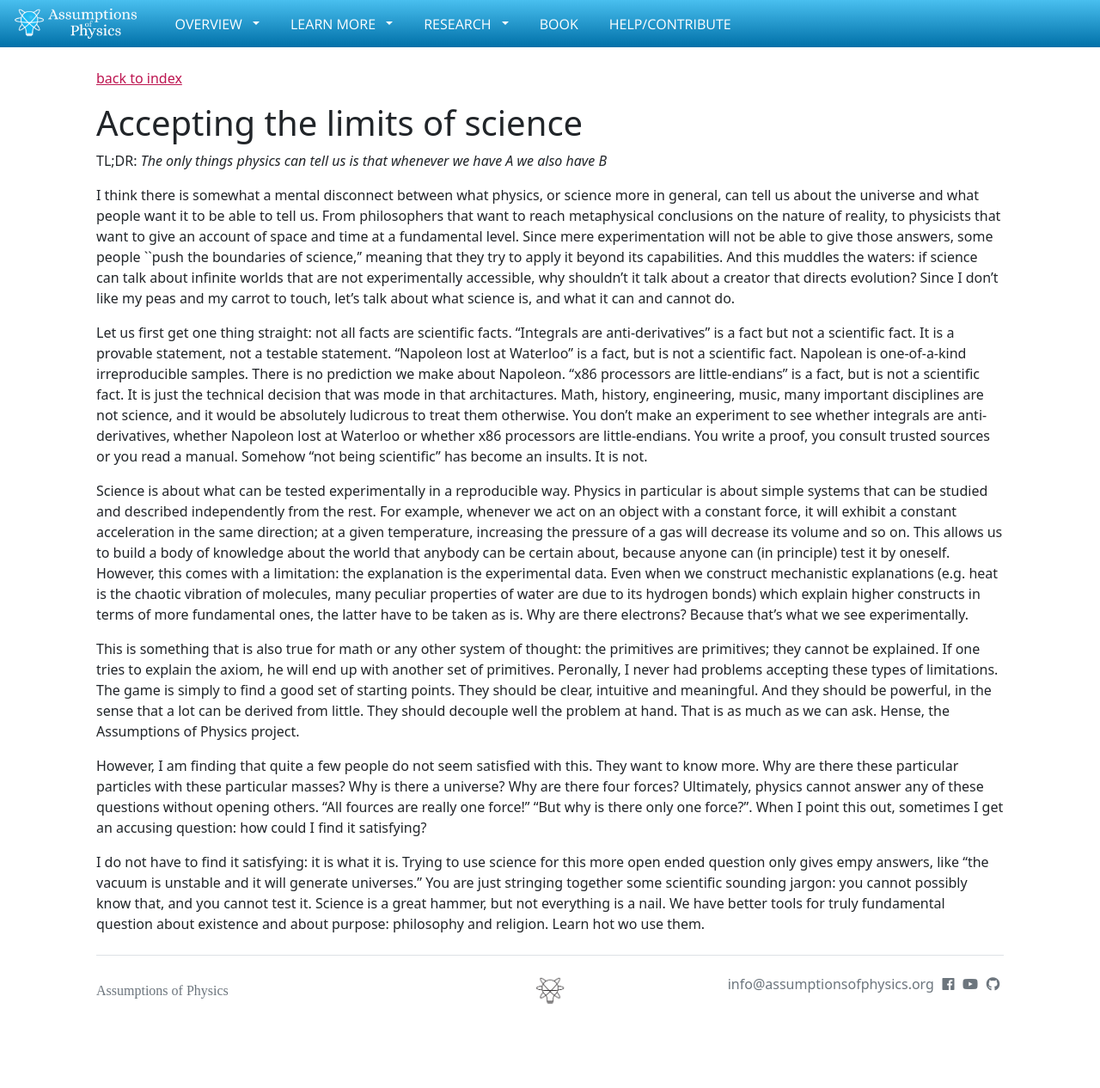
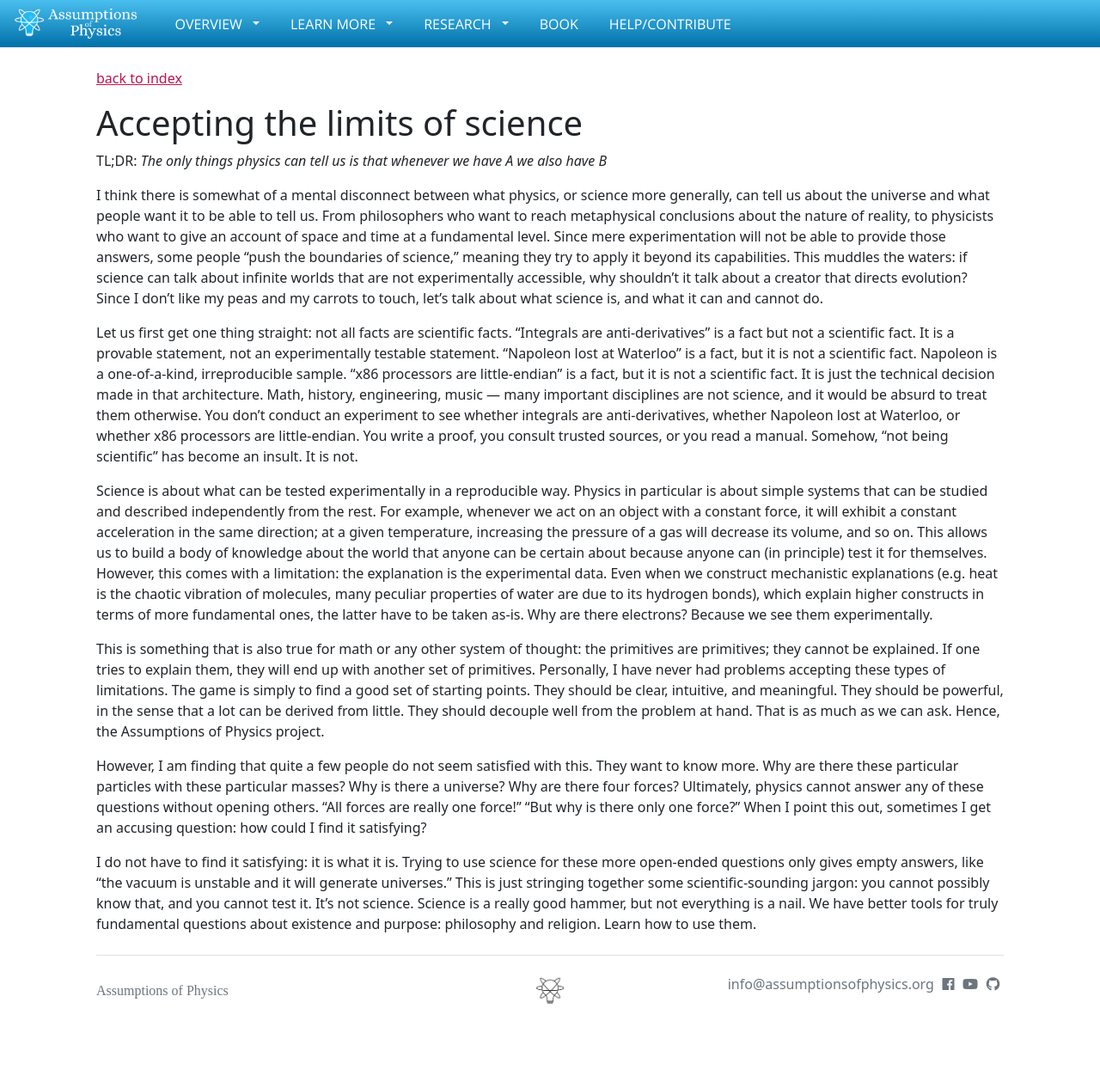
Before and after one commit to assumptionsofphysics/assumptionsofphysics.github.io, a Jekyll site: the page built from _essays/2024-12-15-accepting-limits-science.md, in a window 1280 px wide. Shown: the whole page at 86% size. Built offline with Jekyll 4.4.1, drawn with Linux system fonts in a browser that asks for light colours; nearby versions of some CDN libraries; some web fonts are replaced.

Commit message:
Proof read essay

```diff
--- a/_essays/2024-12-15-accepting-limits-science.md
+++ b/_essays/2024-12-15-accepting-limits-science.md
@@ -6,14 +6,14 @@ tags: [Philosophy of science]
 draft: true
 ---
 
-I think there is somewhat a mental disconnect between what physics, or science more in general, can tell us about the universe and what people want it to be able to tell us. From philosophers that want to reach metaphysical conclusions on the nature of reality, to physicists that want to give an account of space and time at a fundamental level. Since mere experimentation will not be able to give those answers, some people ``push the boundaries of science,'' meaning that they try to apply it beyond its capabilities. And this muddles the waters: if science can talk about infinite worlds that are not experimentally accessible, why shouldn't it talk about a creator that directs evolution? Since I don't like my peas and my carrot to touch, let's talk about what science is, and what it can and cannot do.
+I think there is somewhat of a mental disconnect between what physics, or science more generally, can tell us about the universe and what people want it to be able to tell us. From philosophers who want to reach metaphysical conclusions about the nature of reality, to physicists who want to give an account of space and time at a fundamental level. Since mere experimentation will not be able to provide those answers, some people "push the boundaries of science," meaning they try to apply it beyond its capabilities. This muddles the waters: if science can talk about infinite worlds that are not experimentally accessible, why shouldn't it talk about a creator that directs evolution? Since I don't like my peas and my carrots to touch, let's talk about what science is, and what it can and cannot do.
 
-Let us first get one thing straight: not all facts are scientific facts. "Integrals are anti-derivatives" is a fact but not a scientific fact. It is a provable statement, not a testable statement.  "Napoleon lost at Waterloo" is a fact, but is not a scientific fact. Napolean is one-of-a-kind irreproducible samples. There is no prediction we make about Napoleon. "x86 processors are little-endians" is a fact, but is not a scientific fact. It is just the technical decision that was mode in that architactures. Math, history, engineering, music, many important disciplines are not science, and it would be absolutely ludicrous to treat them otherwise. You don't make an experiment to see whether integrals are anti-derivatives, whether Napoleon lost at Waterloo or whether x86 processors are little-endians. You write a proof, you consult trusted sources or you read a manual. Somehow "not being scientific" has become an insults. It is not.
+Let us first get one thing straight: not all facts are scientific facts. "Integrals are anti-derivatives" is a fact but not a scientific fact. It is a provable statement, not an experimentally testable statement. "Napoleon lost at Waterloo" is a fact, but it is not a scientific fact. Napoleon is a one-of-a-kind, irreproducible sample. "x86 processors are little-endian" is a fact, but it is not a scientific fact. It is just the technical decision made in that architecture. Math, history, engineering, music — many important disciplines are not science, and it would be absurd to treat them otherwise. You don't conduct an experiment to see whether integrals are anti-derivatives, whether Napoleon lost at Waterloo, or whether x86 processors are little-endian. You write a proof, you consult trusted sources, or you read a manual. Somehow, "not being scientific" has become an insult. It is not.
 
-Science is about what can be tested experimentally in a reproducible way. Physics in particular is about simple systems that can be studied and described independently from the rest. For example, whenever we act on an object with a constant force, it will exhibit a constant acceleration in the same direction; at a given temperature, increasing the pressure of a gas will decrease its volume and so on. This allows us to build a body of knowledge about the world that anybody can be certain about, because anyone can (in principle) test it by oneself. However, this comes with a limitation: the explanation is the experimental data. Even when we construct mechanistic explanations (e.g. heat is the chaotic vibration of molecules, many peculiar properties of water are due to its hydrogen bonds) which explain higher constructs in terms of more fundamental ones, the latter have to be taken as is. Why are there electrons? Because that's what we see experimentally.
+Science is about what can be tested experimentally in a reproducible way. Physics in particular is about simple systems that can be studied and described independently from the rest. For example, whenever we act on an object with a constant force, it will exhibit a constant acceleration in the same direction; at a given temperature, increasing the pressure of a gas will decrease its volume, and so on. This allows us to build a body of knowledge about the world that anyone can be certain about because anyone can (in principle) test it for themselves. However, this comes with a limitation: the explanation is the experimental data. Even when we construct mechanistic explanations (e.g. heat is the chaotic vibration of molecules, many peculiar properties of water are due to its hydrogen bonds), which explain higher constructs in terms of more fundamental ones, the latter have to be taken as-is. Why are there electrons? Because we see them experimentally.
 
-This is something that is also true for math or any other system of thought: the primitives are primitives; they cannot be explained. If one tries to explain the axiom, he will end up with another set of primitives. Peronally, I never had problems accepting these types of limitations. The game is simply to find a good set of starting points. They should be clear, intuitive and meaningful. And they should be powerful, in the sense that a lot can be derived from little. They should decouple well the problem at hand. That is as much as we can ask. Hense, the Assumptions of Physics project.
+This is something that is also true for math or any other system of thought: the primitives are primitives; they cannot be explained. If one tries to explain them, they will end up with another set of primitives. Personally, I have never had problems accepting these types of limitations. The game is simply to find a good set of starting points. They should be clear, intuitive, and meaningful. They should be powerful, in the sense that a lot can be derived from little. They should decouple well from the problem at hand. That is as much as we can ask. Hence, the Assumptions of Physics project.
 
-However, I am finding that quite a few people do not seem satisfied with this. They want to know more. Why are there these particular particles with these particular masses? Why is there a universe? Why are there four forces? Ultimately, physics cannot answer any of these questions without opening others. "All fources are really one force!" "But why is there only one force?". When I point this out, sometimes I get an accusing question: how could I find it satisfying?
+However, I am finding that quite a few people do not seem satisfied with this. They want to know more. Why are there these particular particles with these particular masses? Why is there a universe? Why are there four forces? Ultimately, physics cannot answer any of these questions without opening others. "All forces are really one force!" "But why is there only one force?" When I point this out, sometimes I get an accusing question: how could I find it satisfying?
 
-I do not have to find it satisfying: it is what it is. Trying to use science for this more open ended question only gives empy answers, like "the vacuum is unstable and it will generate universes." You are just stringing together some scientific sounding jargon: you cannot possibly know that, and you cannot test it. Science is a great hammer, but not everything is a nail. We have better tools for truly fundamental question about existence and about purpose: philosophy and religion. Learn hot wo use them.
+I do not have to find it satisfying: it is what it is. Trying to use science for these more open-ended questions only gives empty answers, like "the vacuum is unstable and it will generate universes." This is just stringing together some scientific-sounding jargon: you cannot possibly know that, and you cannot test it. It's not science. Science is a really good hammer, but not everything is a nail. We have better tools for truly fundamental questions about existence and purpose: philosophy and religion. Learn how to use them.
```
